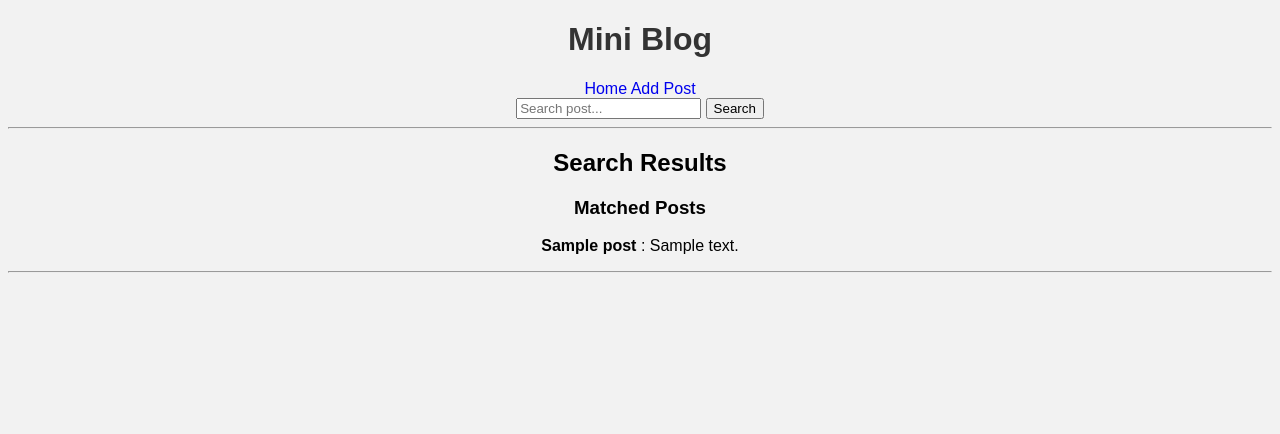
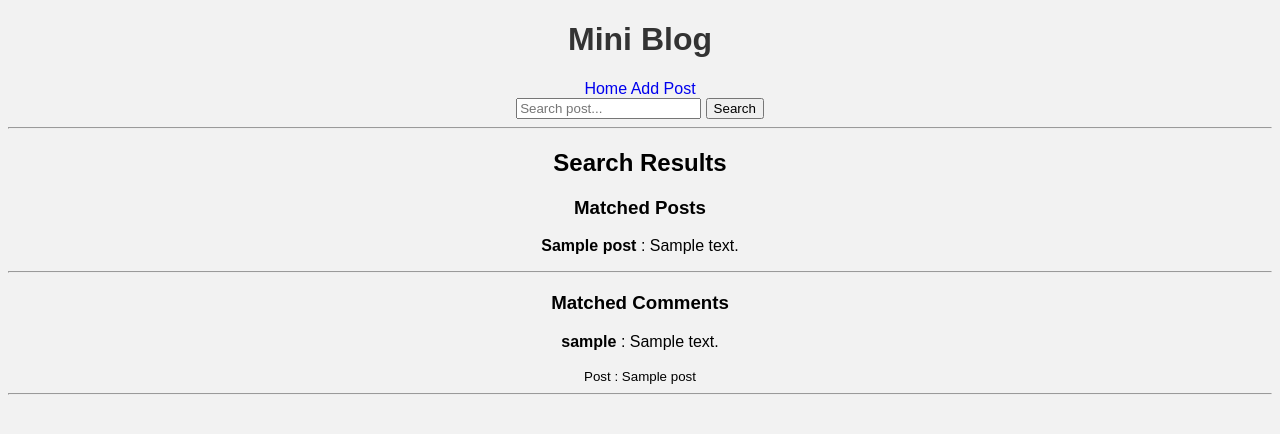
Before and after one commit to ghumaliyashruti2-lgtm/Flask, a Flask app: template blog_project/app/templates/search.html in a window 1280 px wide. Shown: the top 434 px of the page. Run offline with Flask 3, Linux system fonts and the light colour scheme; the template is opened without the code that fills it: most values are stand-ins (such as "Sample title", 1, 10 or a date in 2020).

Commit message:
its show result when post and comment both have matching content

```diff
--- a/blog_project/app/templates/search.html
+++ b/blog_project/app/templates/search.html
@@ -57,11 +57,9 @@
 
 {% endif %} -->
 
-<!-- only match content show -->
+<!-- it show match content but, it not show when post and comment both have match content  -->
 
-{% extends "base.html" %}
-
-{% block content %}
+<!--
 
 <h2>Search Results</h2>
 
@@ -92,5 +90,36 @@
     <p>No results found</p>
 
 {% endif %}
+-->
+
+{% extends "base.html" %}
+
+{% block content %}
+
+<h2>Search Results</h2>
+
+{% if posts %}
+    <h3>Matched Posts</h3>
+    {% for post in posts %}
+        <p><b>{{ post.title }}</b> : {{ post.content }}</p>
+        <hr>
+    {% endfor %}
+{% endif %}
+
+{% if comments %}
+    <h3>Matched Comments</h3>
+    {% for comment in comments %}
+        <p>
+            <b>{{ comment.author.username }}</b> :
+            {{ comment.text }}
+        </p>
+        <small>Post : {{ comment.post.title }}</small>
+        <hr>
+    {% endfor %}
+{% endif %}
+
+{% if not posts and not comments %}
+    <p>No results found</p>
+{% endif %}
 
 {% endblock %}
```
Also changed, not shown: blog_project/app/routes.py (+5 -13 lines).
